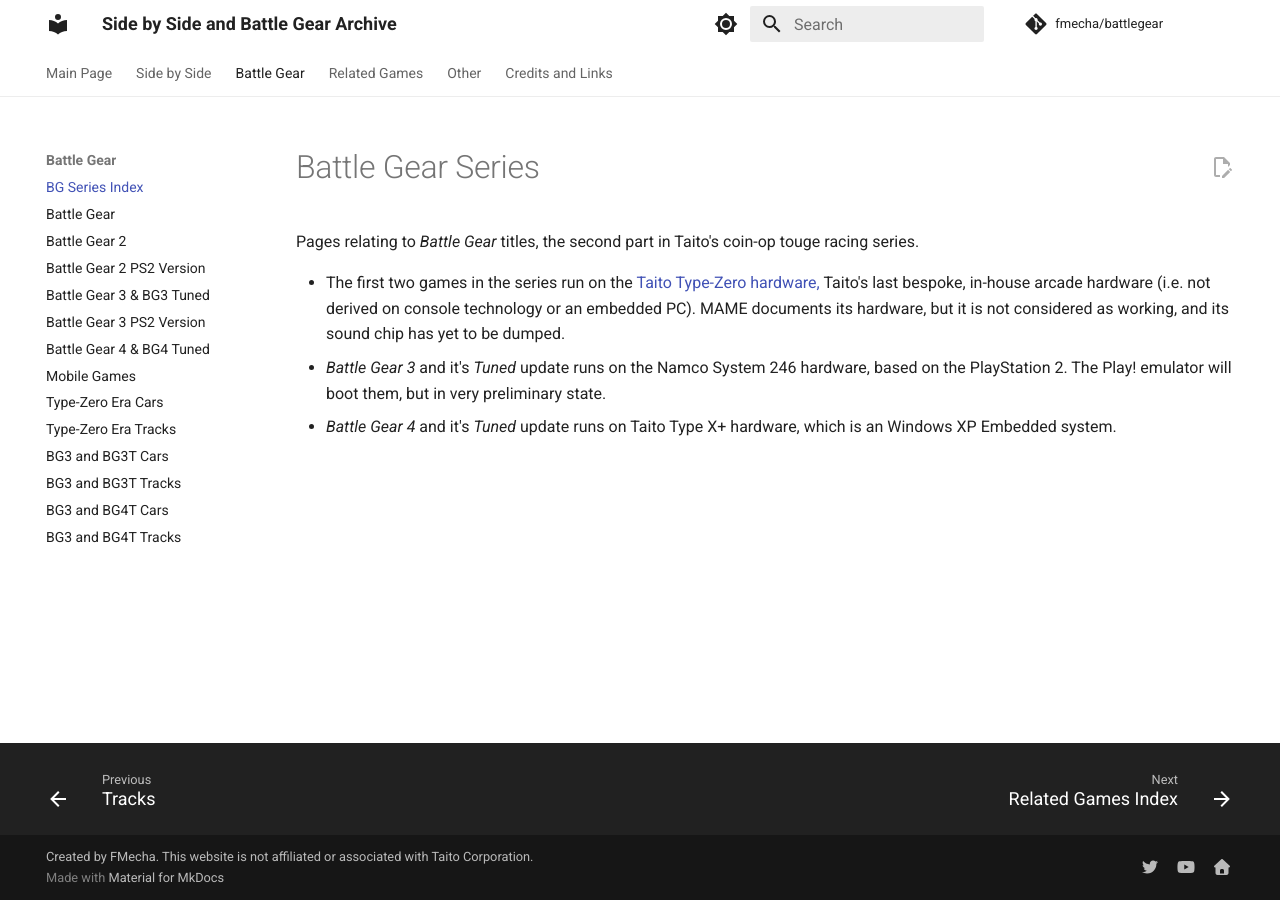
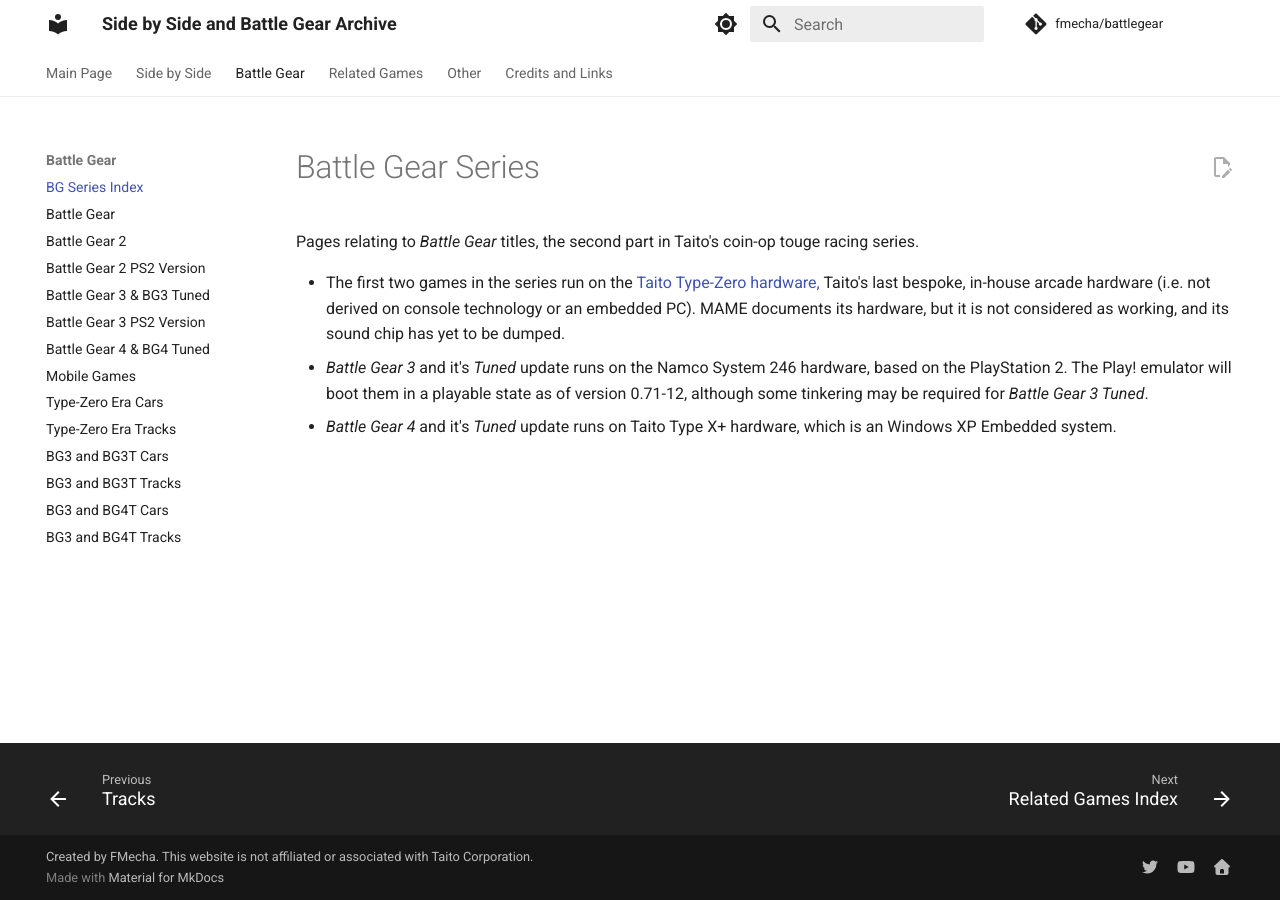
Before and after one commit to FMecha/battlegear, an MkDocs documentation site: the page built from docs/batlgear/index.md, in a window 1280 px wide. Built offline with MkDocs 1.6.1 and Material for MkDocs 9.7.7, drawn with Linux system fonts in a browser that asks for light colours; comment, search, counter and statistics services are not loaded.

Commit message:
batlgear/index.md: update regarding state of BG3/BG3T arcade emulation

```diff
--- a/docs/batlgear/index.md
+++ b/docs/batlgear/index.md
@@ -3,5 +3,5 @@
 Pages relating to *Battle Gear* titles, the second part in Taito's coin-op touge racing series.
 
 * The first two games in the series run on the [Taito Type-Zero hardware,](https://www.system16.com/hardware.php?id=673) Taito's last bespoke, in-house arcade hardware (i.e. not derived on console technology or an embedded PC). MAME documents its hardware, but it is not considered as working, and its sound chip has yet to be dumped.
-* *Battle Gear 3* and it's *Tuned* update runs on the Namco System 246 hardware, based on the PlayStation 2. The Play! emulator will boot them, but in very preliminary state.
+* *Battle Gear 3* and it's *Tuned* update runs on the Namco System 246 hardware, based on the PlayStation 2. The Play! emulator will boot them in a playable state as of version 0.71-12, although some tinkering may be required for *Battle Gear 3 Tuned*.
 * *Battle Gear 4* and it's *Tuned* update runs on Taito Type X+ hardware, which is an Windows XP Embedded system.
```
